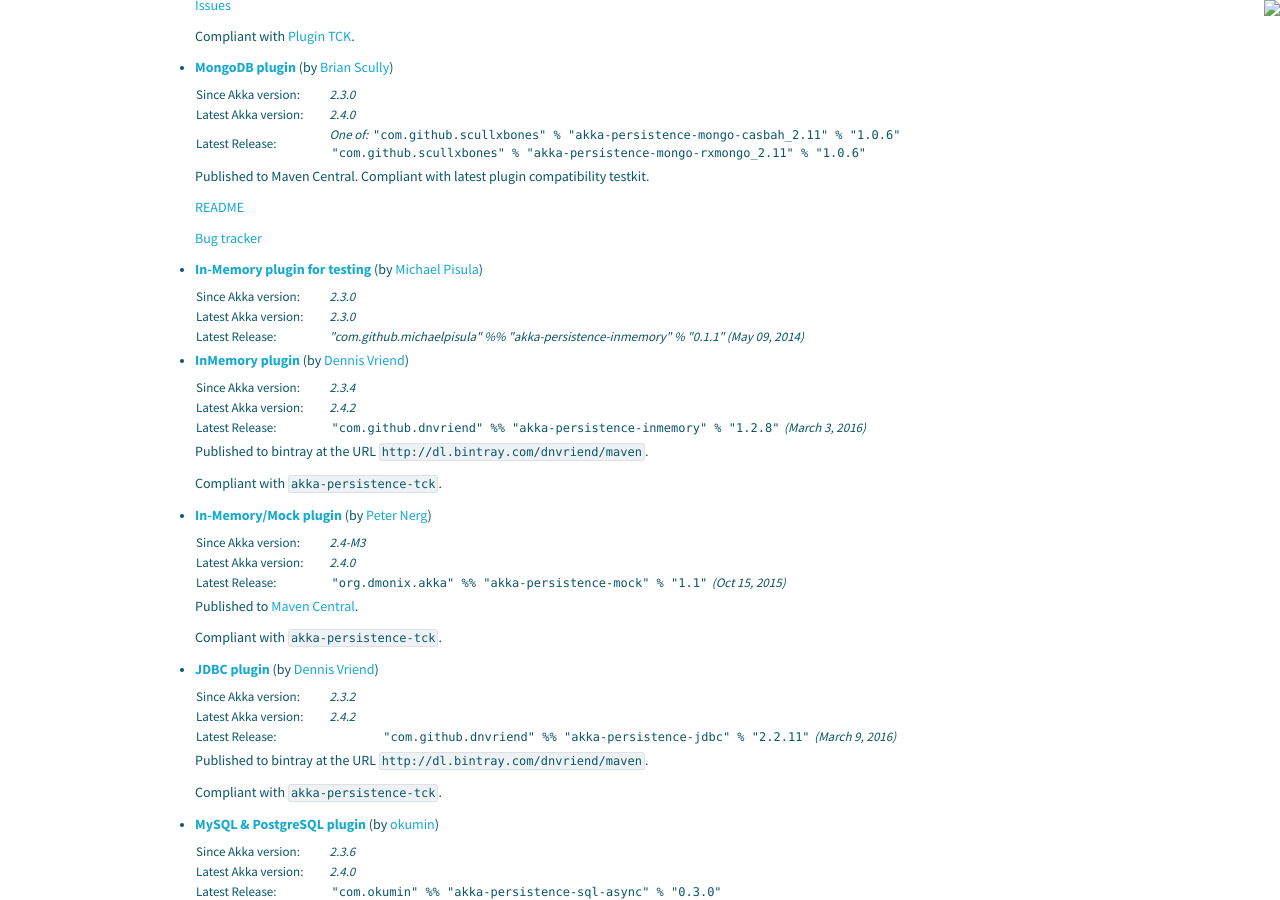
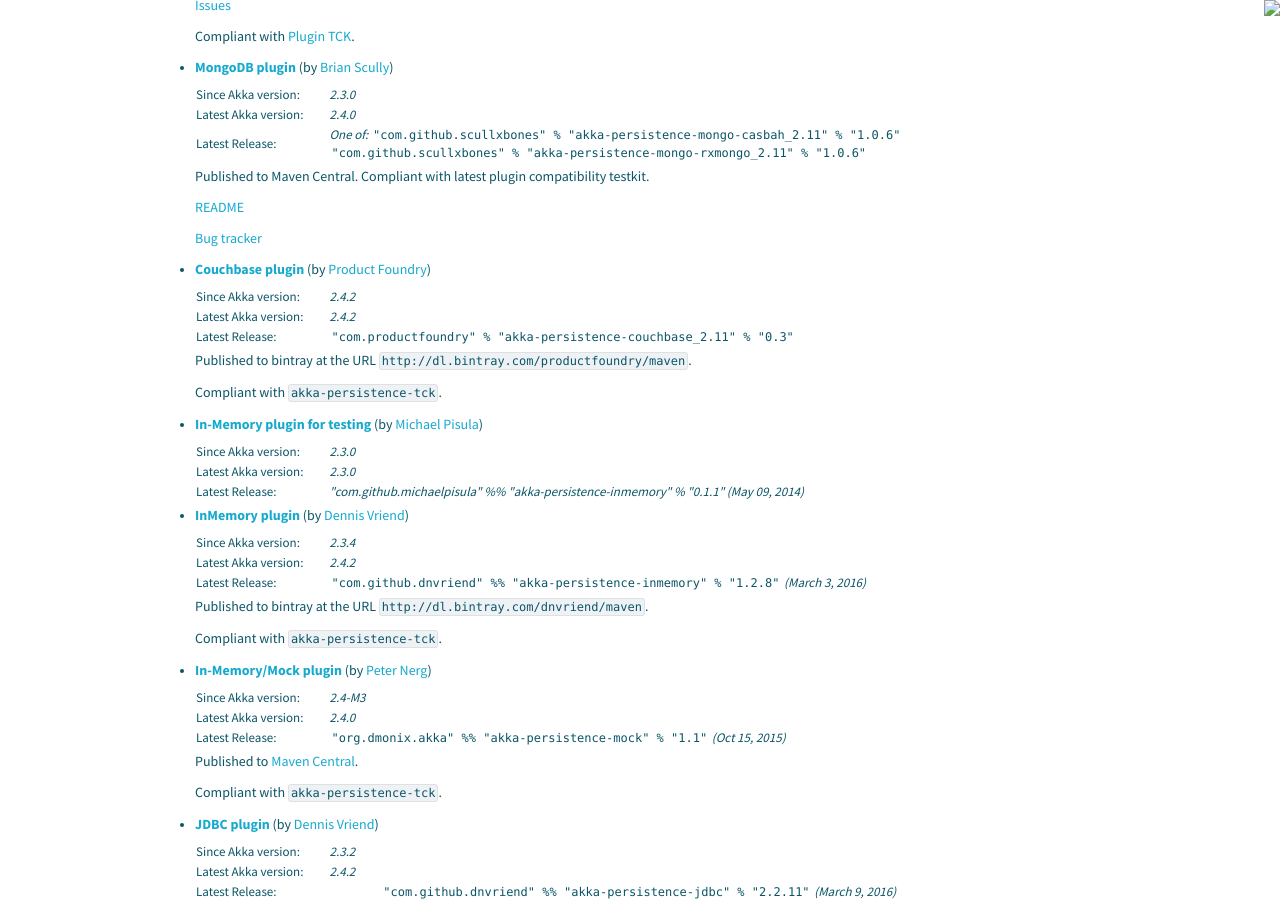
Before and after one commit to raboof/akka.github.com, a Jekyll site: the page built from community/index.md, in a window 1280 px wide and 900 px high, scrolled down 4753 px. Built offline with Jekyll 4.4.1, drawn with Linux system fonts in a browser that asks for light colours.

Commit message:
Add Couchbase Plugins for Akka Persistence

```diff
--- a/community/index.md
+++ b/community/index.md
@@ -394,6 +394,18 @@
   [README](https://github.com/scullxbones/akka-persistence-mongo/blob/master/README.md)
 
   [Bug tracker](https://github.com/scullxbones/akka-persistence-mongo/issues)
+
+* **[Couchbase plugin](https://github.com/Product-Foundry/akka-persistence-couchbase)** (by [Product Foundry](https://github.com/Product-Foundry))
+
+  <table class="stats">
+  <tr><td>Since Akka version:</td><td>2.4.2</td></tr>
+  <tr><td>Latest Akka version:</td><td>2.4.2</td></tr>
+  <tr><td>Latest Release:</td><td><code>"com.productfoundry" % "akka-persistence-couchbase_2.11" % "0.3"</code></td></tr>
+  </table>
+
+  Published to bintray at the URL `http://dl.bintray.com/productfoundry/maven`.
+
+  Compliant with `akka-persistence-tck`.
 
 * **[In-Memory plugin for testing](https://github.com/michaelpisula/akka-journal-inmemory)** (by [Michael Pisula](https://github.com/michaelpisula))
 
```
